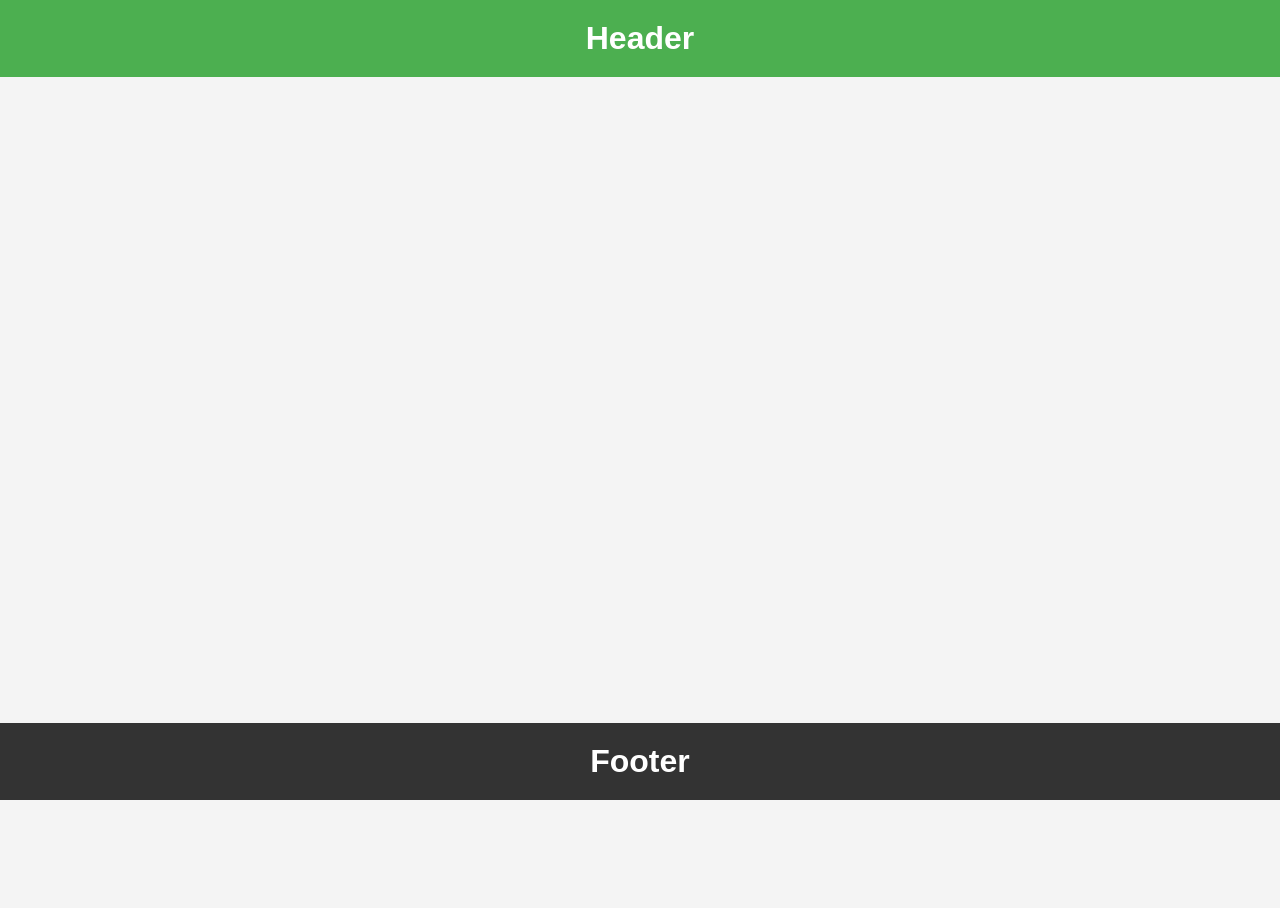
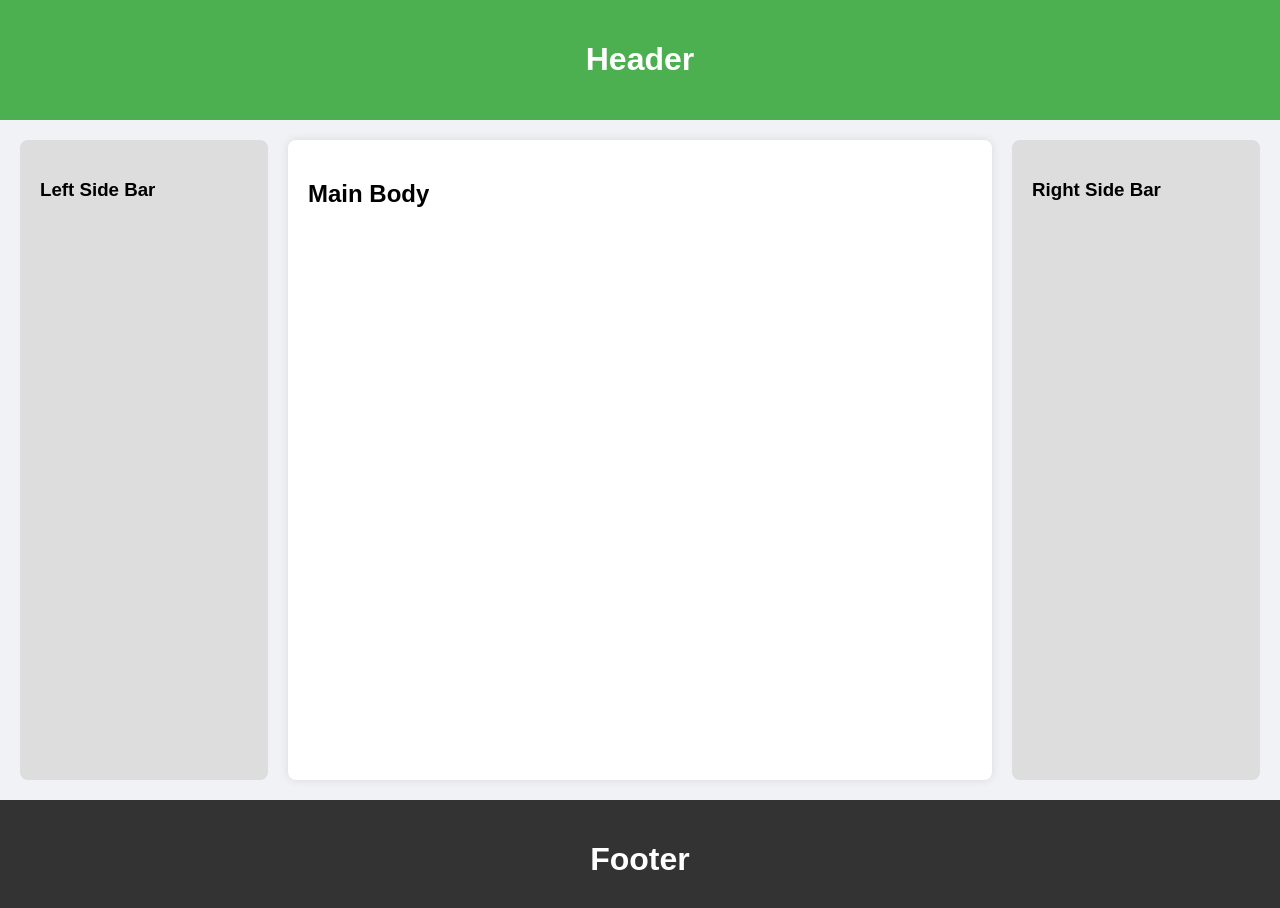
Before and after one commit to fresher2coder/msajce, a React (Vite) app in the folder react/react-basics/: page / in a window 1280 px wide. Shown: the top 908 px of the page. Before the commit the page ends 800 px from the top, so only its background shows below. Built offline with nearby package versions, Linux system fonts and the light colour scheme.

Commit message:
React Basic: Layout completed

```diff
--- a/react/react-basics/src/App.css
+++ b/react/react-basics/src/App.css
@@ -3,24 +3,48 @@
 body {
   margin: 0;
   font-family: Arial, sans-serif;
-  background-color: #f4f4f4;
+  background-color: #f0f2f5;
 }
 
-h1 {
-  text-align: center;
-  padding: 20px;
-  margin: 0;
-}
-
+/* Header */
 header {
   background-color: #4caf50;
   color: white;
+  padding: 20px;
+  text-align: center;
 }
 
+/* Footer */
 footer {
   background-color: #333;
   color: white;
-  position: fixed;
-  width: 100%;
-  bottom: 0;
+  padding: 20px;
+  text-align: center;
 }
+
+/* Main Layout Section */
+.mainBody {
+  display: flex;
+  min-height: 80vh; /* Adjust as needed */
+  padding: 20px;
+  gap: 20px;
+}
+
+/* Sidebars */
+aside {
+  background-color: #ddd;
+  padding: 20px;
+  width: 20%;
+  box-sizing: border-box;
+  border-radius: 8px;
+}
+
+/* Main Content */
+main {
+  background-color: #fff;
+  flex: 1;
+  padding: 20px;
+  box-sizing: border-box;
+  border-radius: 8px;
+  box-shadow: 0 0 10px rgba(0, 0, 0, 0.1);
+}
--- a/react/react-basics/src/App.jsx
+++ b/react/react-basics/src/App.jsx
@@ -1,13 +1,11 @@
-import Footer from "./components/Footer";
-import Header from "./components/Header";
-
 import "./App.css";
+import MainLayout from "./components/MainLayout";
 
 function App() {
   return (
     <>
-      <Header />
-      <Footer />
+      {/* layout  */}
+      <MainLayout />
     </>
   );
 }
--- /dev/null
+++ b/react/react-basics/src/components/MainLayout.jsx
@@ -0,0 +1,24 @@
+import React from "react";
+import Header from "../layouts/Header";
+import Footer from "../layouts/Footer";
+import MainContent from "../layouts/MainContent";
+import LeftSideBar from "../layouts/LeftSideBar";
+import RightSideBar from "../layouts/RightSideBar";
+
+function MainLayout() {
+  return (
+    <>
+      <Header />
+
+      <section className="mainBody">
+        <LeftSideBar />
+        <MainContent />
+        <RightSideBar />
+      </section>
+
+      <Footer />
+    </>
+  );
+}
+
+export default MainLayout;
--- a/react/react-basics/src/components/Footer.jsx
+++ b/react/react-basics/src/layouts/Footer.jsx
@@ -2,9 +2,11 @@ import React from "react";
 
 function Footer() {
   return (
-    <footer>
-      <h1>Footer</h1>
-    </footer>
+    <>
+      <footer>
+        <h1>Footer</h1>
+      </footer>
+    </>
   );
 }
 
--- a/react/react-basics/src/components/Header.jsx
+++ b/react/react-basics/src/layouts/Header.jsx
@@ -1,8 +1,10 @@
 function Header() {
   return (
-    <header>
-      <h1>Header</h1>
-    </header>
+    <>
+      <header>
+        <h1>Header</h1>
+      </header>
+    </>
   );
 }
 
--- /dev/null
+++ b/react/react-basics/src/layouts/LeftSideBar.jsx
@@ -0,0 +1,13 @@
+import React from "react";
+
+function LeftSideBar() {
+  return (
+    <>
+      <aside>
+        <h3>Left Side Bar</h3>
+      </aside>
+    </>
+  );
+}
+
+export default LeftSideBar;
--- /dev/null
+++ b/react/react-basics/src/layouts/MainContent.jsx
@@ -0,0 +1,13 @@
+import React from "react";
+
+function MainContent() {
+  return (
+    <>
+      <main>
+        <h1>Main Body</h1>
+      </main>
+    </>
+  );
+}
+
+export default MainContent;
--- /dev/null
+++ b/react/react-basics/src/layouts/RightSideBar.jsx
@@ -0,0 +1,13 @@
+import React from "react";
+
+function RightSideBar() {
+  return (
+    <>
+      <aside>
+        <h3>Right Side Bar</h3>
+      </aside>
+    </>
+  );
+}
+
+export default RightSideBar;
```
Also changed, not shown: react/react-basics/src/components/MainContent.jsx (deleted, +0 -7 lines), 1 other file (tests, documents, lock files or other folders).
